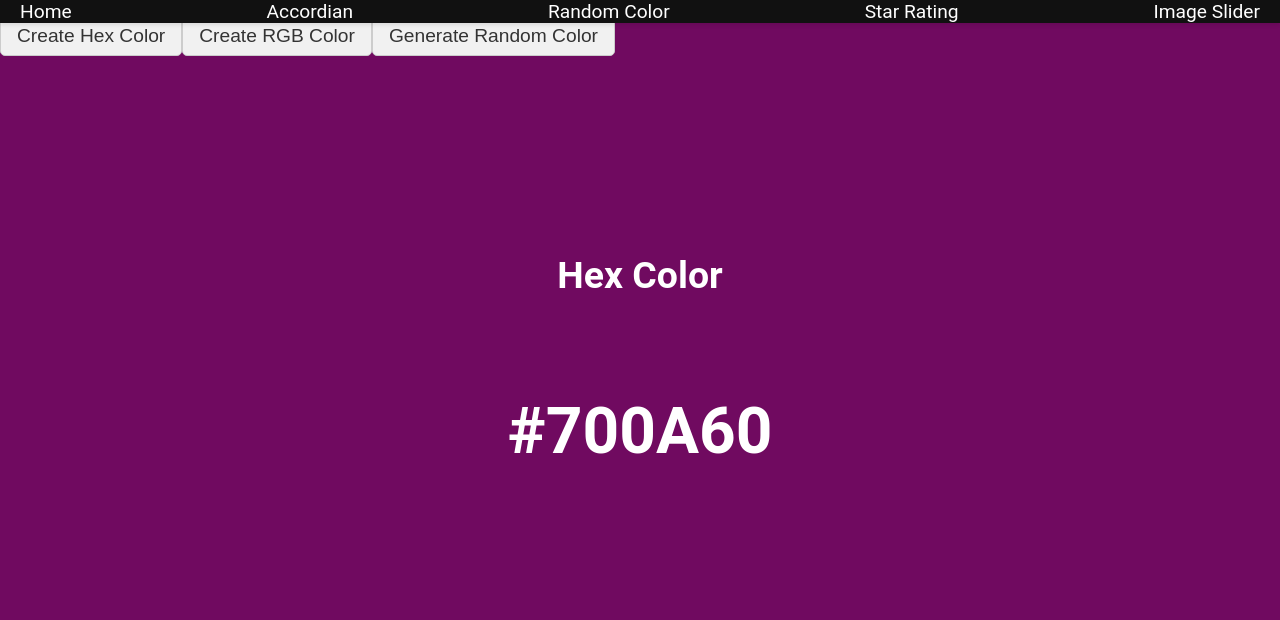
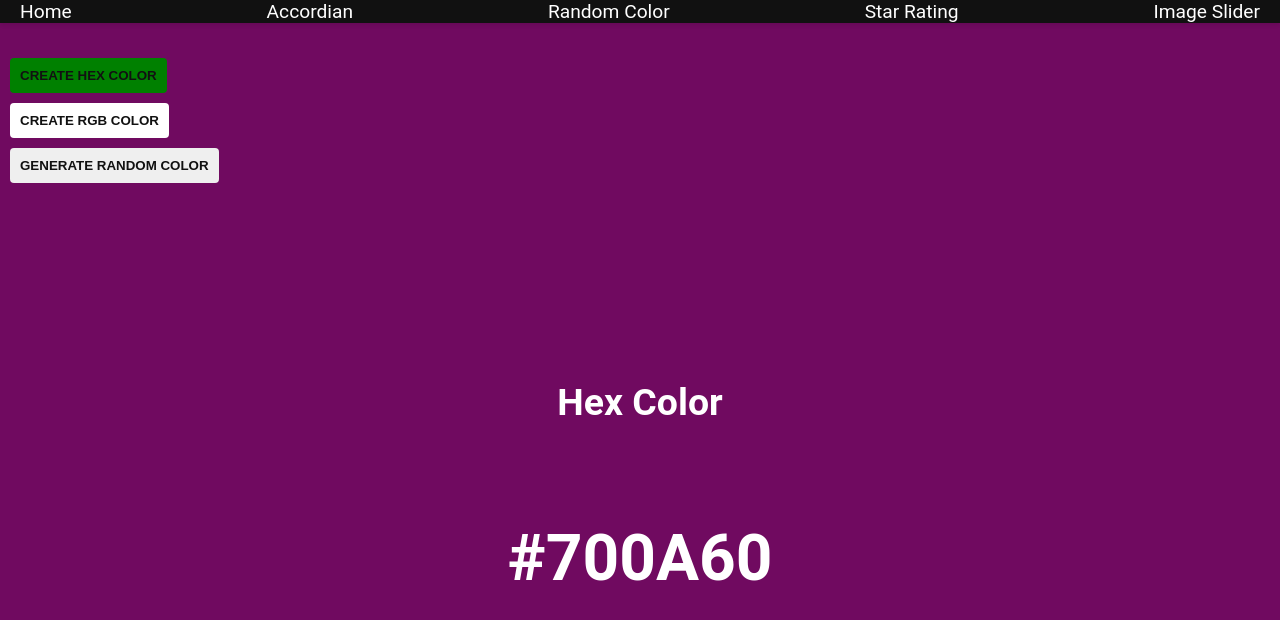
Before and after one commit to JoeyZ56/react-interview-projects, a React (Vite) app: page /random-color in a window 1280 px wide. Shown: the top 620 px of the page. Built offline with nearby package versions, Linux system fonts and the light colour scheme.

Commit message:
added button hover toggles for hex and rgb buttons

```diff
--- a/src/components/accordian/index.jsx
+++ b/src/components/accordian/index.jsx
@@ -47,6 +47,7 @@ export default function Accordian() {
         >
           Enable Multi Seletction
         </button>
+
         <div className="accordian">
           {data && data.length > 0 ? (
             data.map((dataItem) => (
--- a/src/components/random-color/index.jsx
+++ b/src/components/random-color/index.jsx
@@ -5,6 +5,7 @@ import Nav from "../Nav/nav";
 export default function RandomColor() {
   const [typeOfColor, setTypeOfColor] = useState("hex");
   const [color, setColor] = useState("#000000");
+  const [activeButton, setActiveButton] = useState("hex");
 
   const randomColorUtility = (length) => {
     return Math.floor(Math.random() * length);
@@ -18,9 +19,9 @@ export default function RandomColor() {
     for (let i = 0; i < 6; i++) {
       hexColor += hex[randomColorUtility(hex.length)];
     }
-    console.log(hexColor);
     setColor(hexColor);
   };
+
   const handleCreateRandomRgbColor = () => {
     const r = randomColorUtility(256);
     const g = randomColorUtility(256);
@@ -37,6 +38,16 @@ export default function RandomColor() {
     }
   }, [typeOfColor]); // eslint-disable-line
 
+  const handleHexButtonClick = () => {
+    setTypeOfColor("hex");
+    setActiveButton("hex");
+  };
+
+  const handleRgbButtonClick = () => {
+    setTypeOfColor("rgb");
+    setActiveButton("rgb");
+  };
+
   return (
     <>
       <Nav />
@@ -47,23 +58,36 @@ export default function RandomColor() {
           background: color,
         }}
       >
-        <button onClick={() => setTypeOfColor("hex")} className="color-btn">
+        <div className="buttons-container">
+          <button
+            onClick={handleHexButtonClick}
+            className="color-btn"
+            style={{
+              backgroundColor: activeButton === "hex" ? "green" : "white",
+            }}
+          >
             Create Hex Color
           </button>
-        <button onClick={() => setTypeOfColor("rgb")} className="color-btn">
+          <button
+            onClick={handleRgbButtonClick}
+            className="color-btn"
+            style={{
+              backgroundColor: activeButton === "rgb" ? "green" : "white",
+            }}
+          >
             Create RGB Color
           </button>
           <button
-          // Conditional (ternary) operator
             onClick={
               typeOfColor === "hex"
                 ? handleCreateRandomHexColor
                 : handleCreateRandomRgbColor
             }
-          className="color-btn"
+            className="color-btn generate-btn"
           >
             Generate Random Color
           </button>
+        </div>
         <div
           style={{
             display: "flex",
--- a/src/components/random-color/style.css
+++ b/src/components/random-color/style.css
@@ -1,14 +1,20 @@
 .color-btn {
-  background-color: #f1f1f1;
-  border: 1px solid #ccc;
-  border-radius: 5px;
-  color: #333;
+  display: flex;
+  justify-content: center;
+  align-items: center;
+  padding: 10px;
   cursor: pointer;
-  font-size: 1.2rem;
-  margin-top: 1rem;
-  padding: 0.5rem 1rem;
+  color: #111;
+  font-weight: bold;
+  text-transform: uppercase;
+  border: none;
+  border-radius: 4px;
+  margin: 10px;
+  transition: background-color 0.3s;
 }
-
-.color-btn:hover {
-  background-color: #e1e1e1;
+.buttons-container {
+  padding-top: 3rem;
 }
+.generate-btn:hover {
+  background-color: rgba(239, 240, 244, 0.771);
+}
```
Lines whose indentation alone changed are shown as unchanged.
